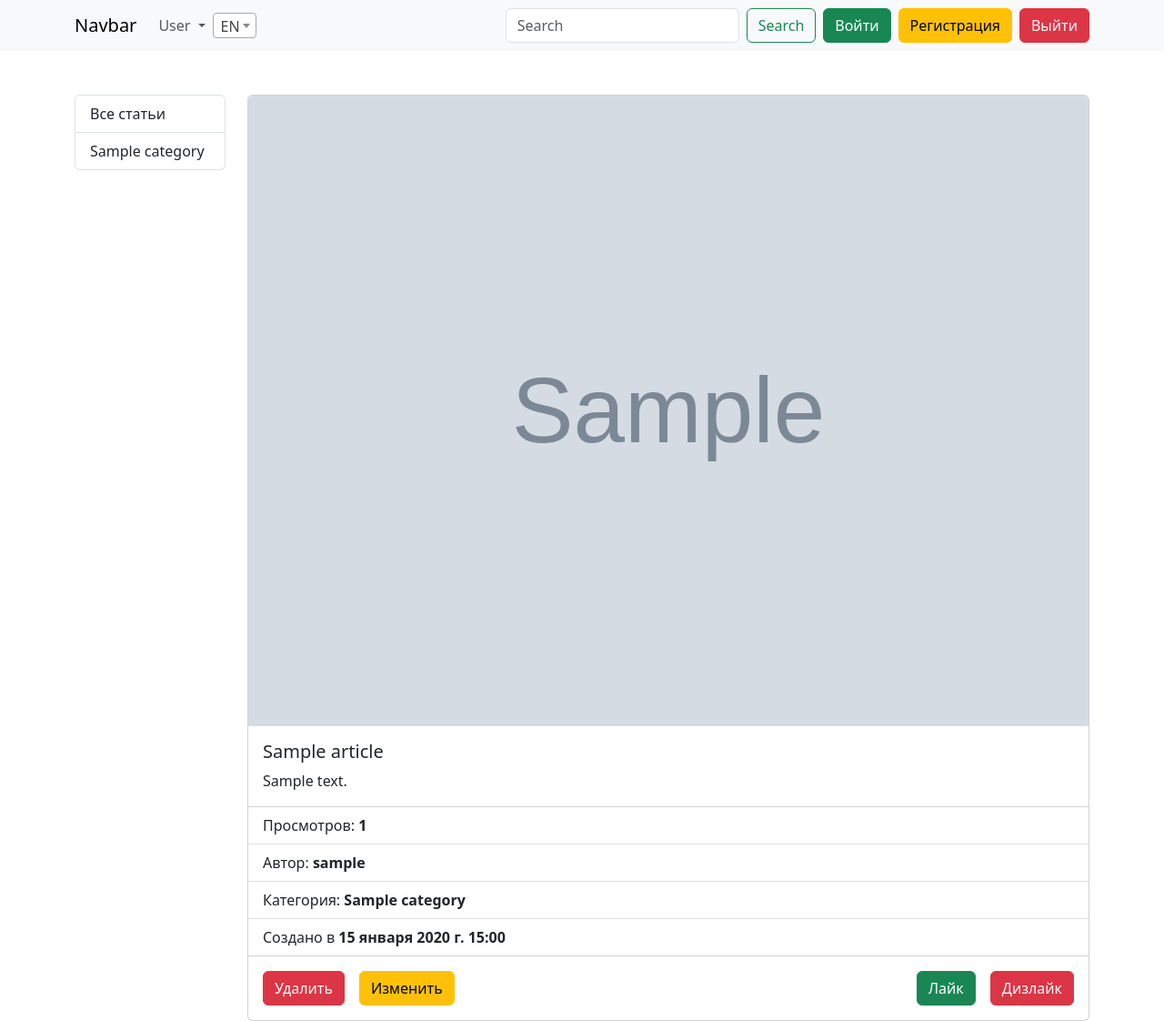
After one commit to Cybernoobi/django-blog, a Django app: page /articles/1/ in a window 1280 px wide. The commit adds this page. Shown: the whole page at 91% size. Run offline with Django 4.2, Linux system fonts and the light colour scheme; tables that the repository leaves empty hold one stand-in row (values such as "Sample post"); grey boxes marked "Sample" are stand-in pictures; some libraries are stand-ins or nearby versions.

Commit message:
added article detalis

```diff
--- a/blog/templates/include/_sidebar.html
+++ b/blog/templates/include/_sidebar.html
@@ -3,7 +3,8 @@
 
 
 <div class="list-group">
+  <a href="{% url 'home' %}" class="list-group-item list-group-item-action">Все статьи</a>
   {% for category in categories %}
-  <a href="#" class="list-group-item list-group-item-action">{{ category }}</a>
+  <a href="{% url 'category_articles' category.pk %}" class="list-group-item list-group-item-action">{{ category }}</a>
   {% endfor %}
 </div>
--- /dev/null
+++ b/blog/web_site/templates/web_site/article_detail.html
@@ -0,0 +1,41 @@
+{% extends 'base.html' %}
+
+{% block title %}
+Статья: {{ article.title }}
+{% endblock title %}
+
+{% block content %}
+
+<div class="card">
+    <img src="{{ article.photo.url }}" class="card-img-top" alt="..."">
+    <div class="card-body">
+        <h5 class="card-title">{{ article.title }}</h5>
+        <p class="card-text">{{ article.short_description }}</p>
+    </div>
+    <ul class="list-group list-group-flush">
+        <li class="list-group-item">
+            Просмотров: <b>{{ article.view }}</b>
+        </li>
+        <li class="list-group-item">
+            Автор: <b>{{ article.author }}</b>
+        </li>
+        <li class="list-group-item">
+            Категория: <b>{{ article.category }}</b>
+        </li>
+        <li class="list-group-item">
+            Создано в <b>{{ article.created_at }}</b>
+        </li>
+    </ul>
+    <div class="card-body d-flex justify-content-between align-item-center">
+        <div class="d-flex gap-3">
+            <a href="#" class="btn btn-danger">Удалить</a>
+            <a href="#" class="btn btn-warning">Изменить</a>
+        </div>
+        <div class="d-flex gap-3">
+            <a href="#" class="btn btn-success">Лайк</a>
+            <a href="#" class="btn btn-danger">Дизлайк</a>
+        </div>
+    </div>
+</div>
+
+{% endblock content %}
--- a/blog/web_site/templates/web_site/index.html
+++ b/blog/web_site/templates/web_site/index.html
@@ -9,7 +9,7 @@
     {% for article in articles %}
     <div class="col-4">
         <div class="card">
-            <img src="{{ article.photo.url }}" class="card-img-top" alt="...">
+            <img src="{{ article.photo.url }}" class="card-img-top" alt="..." style="height: 300px; object-fit: cover;">
             <div class="card-body">
                 <h5 class="card-title">{{ article.title }}</h5>
                 <p class="card-text">{{ article.short_description }}</p>
@@ -29,7 +29,7 @@
                 </li>
             </ul>
             <div class="card-body">
-                <a href="#" class="card-link">Подробнее</a>
+                <a href="{% url 'article_detail' article.pk %}" class="card-link">Подробнее</a>
             </div>
         </div>
     </div>
--- a/blog/web_site/urls.py
+++ b/blog/web_site/urls.py
@@ -7,4 +7,6 @@ from . import views
 
 urlpatterns = [
     path('', views.home_view, name='home'),
+    path('categories/<str:category_id>/', views.category_articles, name='category_articles'),
+    path('articles/<str:article_id>/', views.article_detail, name='article_detail'),
 ]
--- a/blog/web_site/views.py
+++ b/blog/web_site/views.py
@@ -1,5 +1,5 @@
 from django.shortcuts import render, HttpResponse
-from .models import Article
+from .models import Article, Category
 
 
 def home_view(request):
@@ -8,3 +8,20 @@ def home_view(request):
         'articles': articles
     }
     return render(request, 'web_site/index.html', context)
+
+
+def category_articles(request, category_id):
+    category = Category.objects.get(pk=category_id)
+    articles = Article.objects.filter(category=category)
+    context = {
+        'articles': articles
+    }
+    return render(request, 'web_site/index.html', context)
+
+
+def article_detail(request, article_id):
+    article = Article.objects.get(pk=article_id)
+    context = {
+        "article": article
+    }
+    return render(request, "web_site/article_detail.html", context)
```
